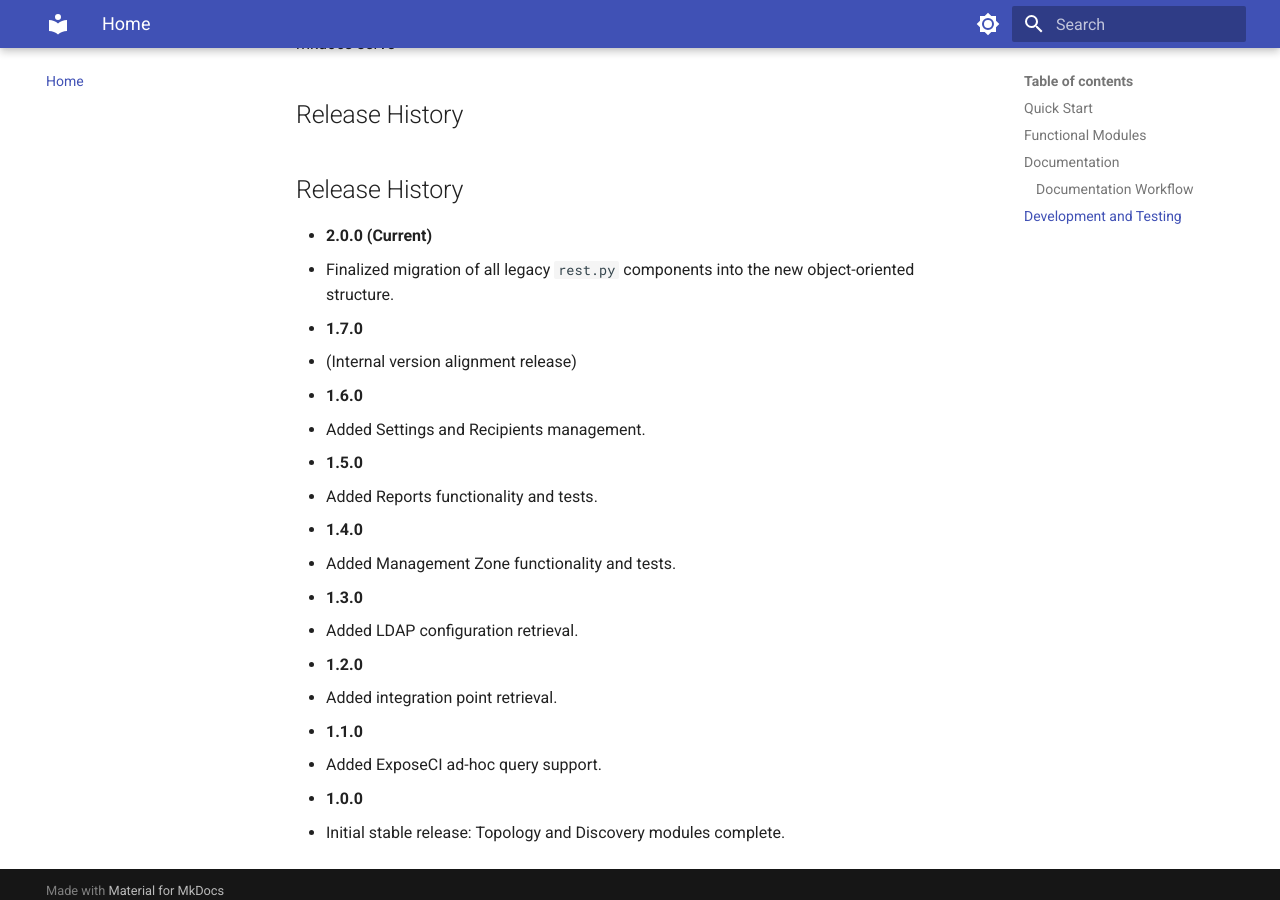
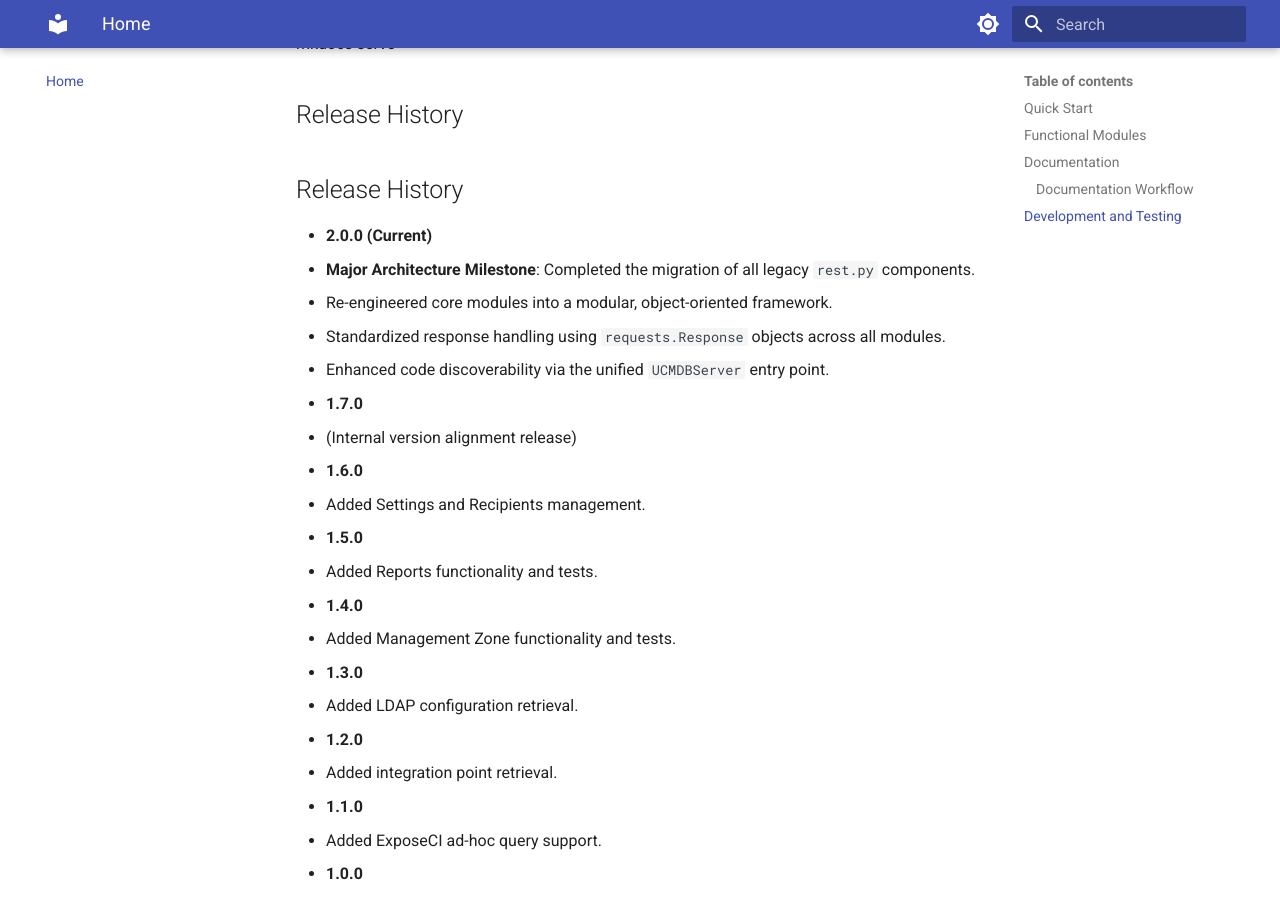
Before and after one commit to kwpaschal/ucmdb_rest, an MkDocs documentation site: the page built from docs/index.md, in a window 1280 px wide and 900 px high, scrolled down 2229 px. Built offline with MkDocs 1.6.1 and Material for MkDocs 9.7.7, drawn with Linux system fonts in a browser that asks for light colours.

```diff
--- a/README.md
+++ b/README.md
@@ -73,7 +73,10 @@ mkdocs serve
 ## Release History
 
 * **2.0.0 (Current)**
-  * Finalized migration of all legacy `rest.py` components into the new object-oriented structure.
+  * **Major Architecture Milestone**: Completed the migration of all legacy `rest.py` components.
+  * Re-engineered core modules into a modular, object-oriented framework.
+  * Standardized response handling using `requests.Response` objects across all modules.
+  * Enhanced code discoverability via the unified `UCMDBServer` entry point.
 * **1.7.0**
   * (Internal version alignment release)
 * **1.6.0**
--- a/mkdocs.yml
+++ b/mkdocs.yml
@@ -1,4 +1,5 @@
-site_name: UCMDB REST Python Library
+site_name: UCMDB REST Client
+site_url: https://kwpaschal.github.io/ucmdb_rest/
 
 theme:
   name: material
```
